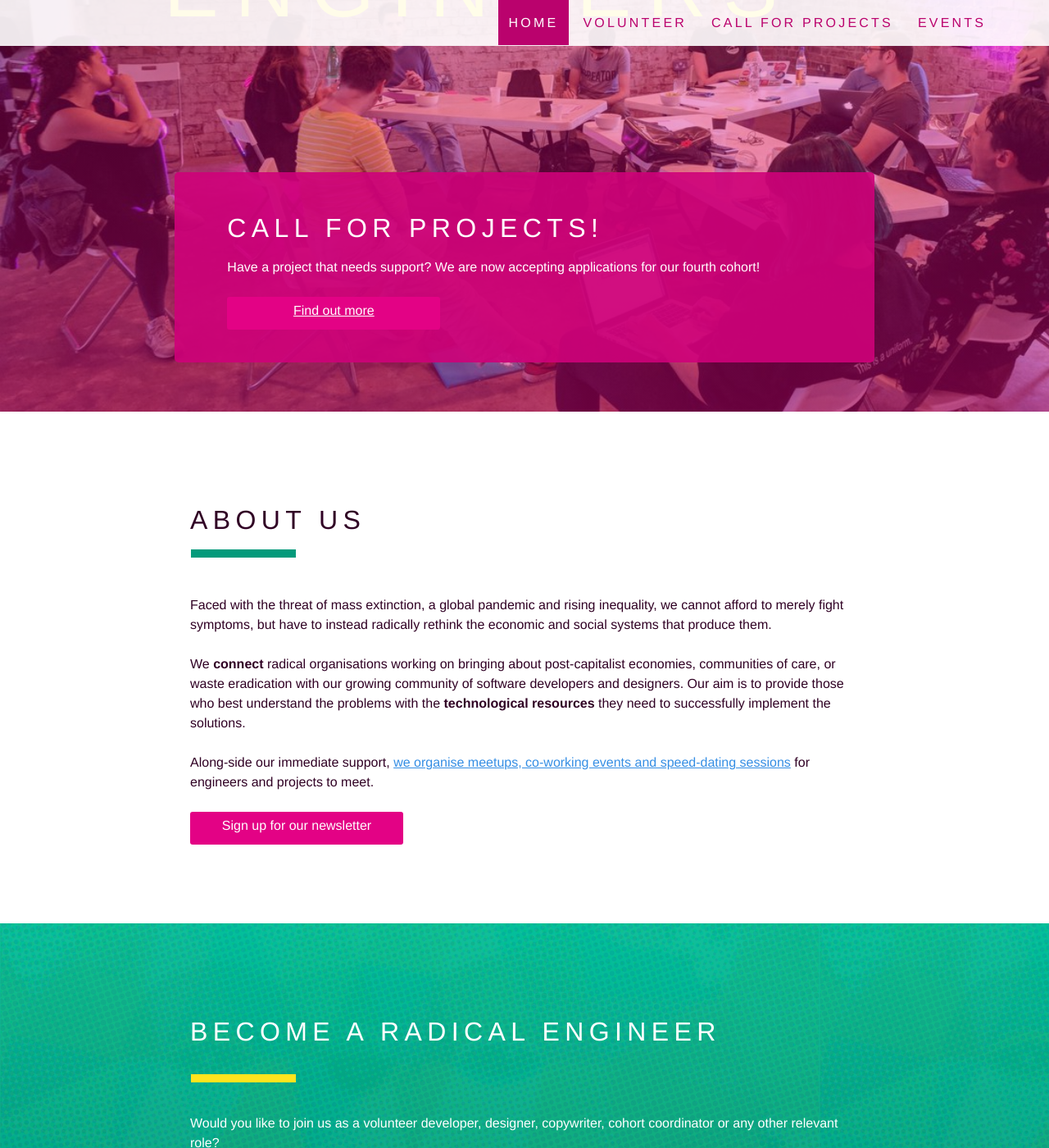
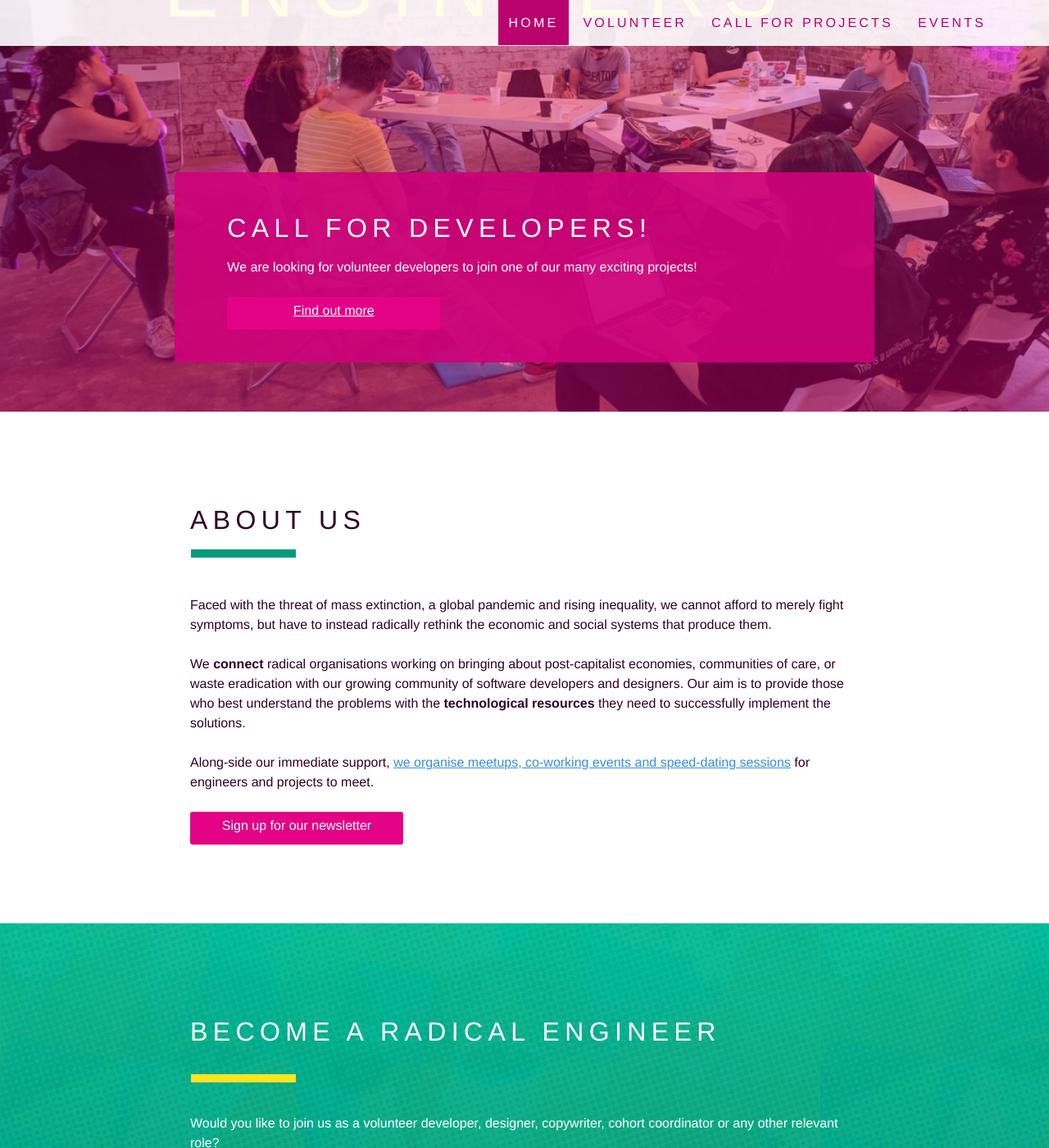
Before and after one commit to radicalengineers/radicalengineers.github.io, a Jekyll site: the page index.html, which Jekyll copies as it is, in a window 1280 px wide and 1400 px high, scrolled down 398 px. Shown: the whole window at 82% size. Built offline with Jekyll 4.4.1, drawn with Linux system fonts in a browser that asks for light colours; some of the changed text lies outside the part shown.

Commit message:
Convert Call for Projects to Call for Developers
Prep for cohort 4 call for developers

```diff
--- a/index.html
+++ b/index.html
@@ -30,12 +30,12 @@
       </div>
       <div class="clearfix mxn0">
         <div class="col-10 sm-col-10 py1 px0 mx-auto project-banner">
-          <h1 class="responsive-h1 caps py1 mb0 px4">Call for Projects!</h1>
+          <h1 class="responsive-h1 caps py1 mb0 px4">Call for Developers!</h1>
           <div class="py1 px4 mb0">
-            <p>Have a project that needs support? We are now accepting applications for our fourth cohort!</p>
+            <p>We are looking for volunteer developers to join one of our many exciting projects!</p>
           </div>
           <div class="mb3 px4">
-             <a href="projects.html" class="button long underline">Find out more</a>
+             <a href="volunteer_positions.html" class="button long underline">Find out more</a>
           </div>
       </div>
     </div>
@@ -44,6 +44,7 @@
 
 <!-- <hr class="haar-pink"> -->
 
+  <!-- ABOUT US -->
   <div class="bg-column">
     <section id="volunteer" class="container py4 px0">
       <div class="clearfix mxn2">
@@ -64,8 +65,8 @@
   </div>
 
 
-<!--   <hr class="haar"/> -->
-
+<!--  <hr class="haar"/> -->
+  <!-- BECOME A RADICAL ENGINEER -->
   <div class="bg-dark">
     <section id="projects" class="container py4 px0">
       <div class="clearfix mxn2">
@@ -73,7 +74,7 @@
           <h1 class="responsive-h1 caps py2 px3 mb2">Become a radical engineer</h1>
           <hr class="haar-y"/>
             <div class="sm-col sm-col-12 px3 py1">
-              <p class="">Would you like to join us as a volunteer developer, designer, copywriter, cohort coordinator or any other relevant role? <br> Please send us an e-mail, so we'll know where to find you when new slots open up!</p>
+              <p class="">Would you like to join us as a volunteer developer, designer, copywriter, cohort coordinator or any other relevant role? <br> Please <a href="volunteer_positions.html">check out our volunteer positions</a> or send us an e-mail, so we'll know where to find you when new slots open up!</p>
             </div>
             <div class="sm-col sm-col-12 px3 py1">
                <a target="_blank" href="mailto:info@radicalengineers.com" class="button yellow">Get in touch</a>
@@ -82,6 +83,7 @@
     </section>
   </div>
 
+  <!-- OUR VALUES -->
   <div class="bg-column">
     <section id="volunteer" class="container py4 px0">
       <div class="clearfix mxn2">
@@ -117,6 +119,7 @@
 
 <!--   <hr class="haar"/> -->
 
+  <!-- PROJECTS -->
   <div class="bg-projects">
     <section id="projects" class="container py2 px0">
       <div class="clearfix mxn2">
@@ -140,6 +143,7 @@
 
 
 
+  <!-- TEEAM -->
 <div class="bg-medium">
     <section class="container px4 py4">
       <div class="clearfix mxn2">
```
